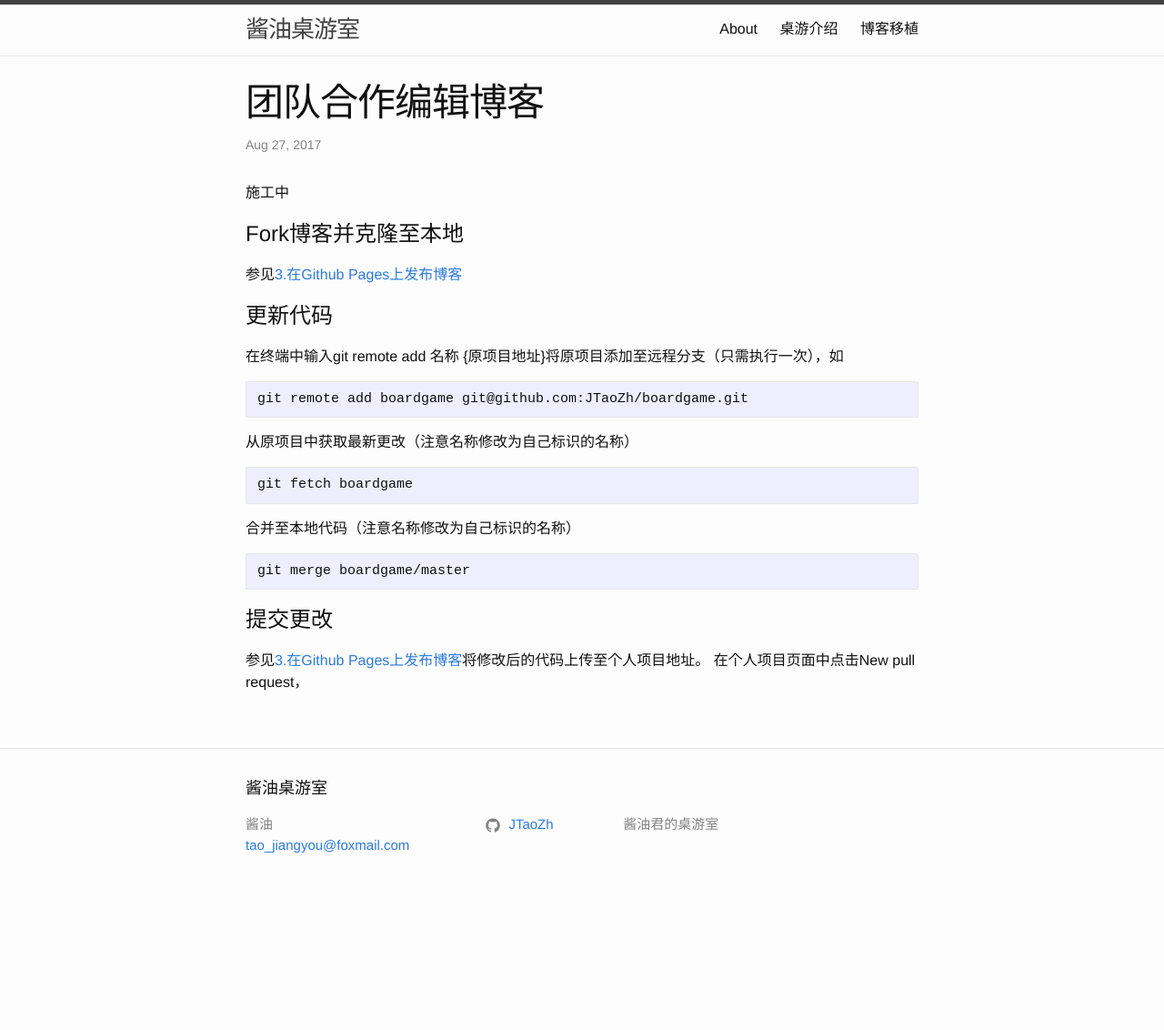
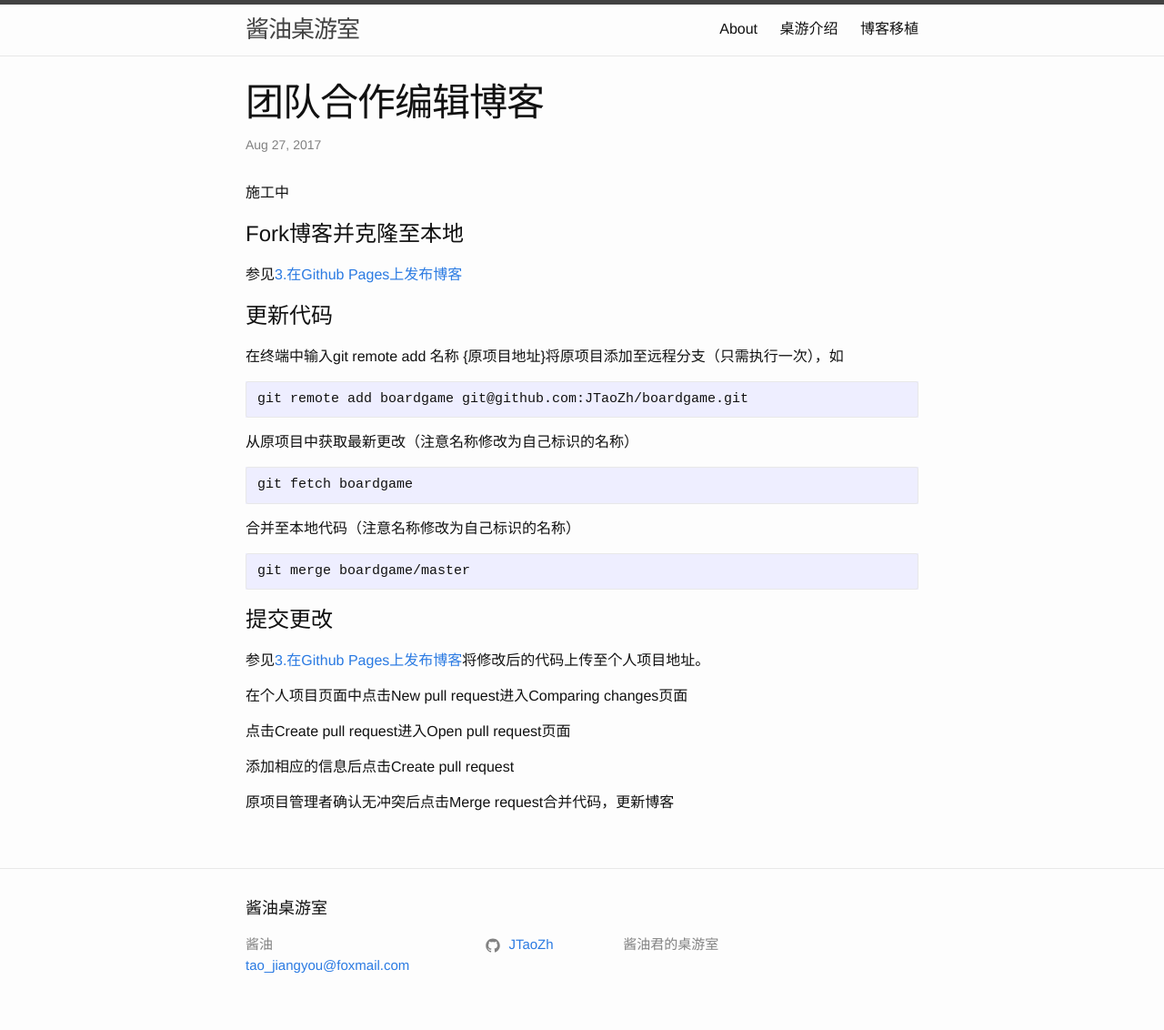
Before and after one commit to JTaoZh/boardgame, a Jekyll site: the page built from _posts/2017-08-29-Jekyll-team.md, in a window 1280 px wide. Shown: the whole page at 91% size. Built offline with Jekyll 4.4.1, drawn with Linux system fonts in a browser that asks for light colours; before the commit the page ends 1000 px from its top, so only the background shows below that.

Commit message:
jekyll team .

```diff
--- a/_posts/2017-08-29-Jekyll-team.md
+++ b/_posts/2017-08-29-Jekyll-team.md
@@ -29,4 +29,11 @@ permalink: /jekyll/jekyll_team
 # 提交更改
 
 参见[3.在Github Pages上发布博客]({{site.baseurl}}/jekyll/jekyll_post_github)将修改后的代码上传至个人项目地址。
-在个人项目页面中点击New pull request，
+
+在个人项目页面中点击New pull request进入Comparing changes页面
+
+点击Create pull request进入Open pull request页面
+
+添加相应的信息后点击Create pull request
+
+原项目管理者确认无冲突后点击Merge request合并代码，更新博客
```
Also changed, not shown: jekyll.md (+1 -1 lines).
